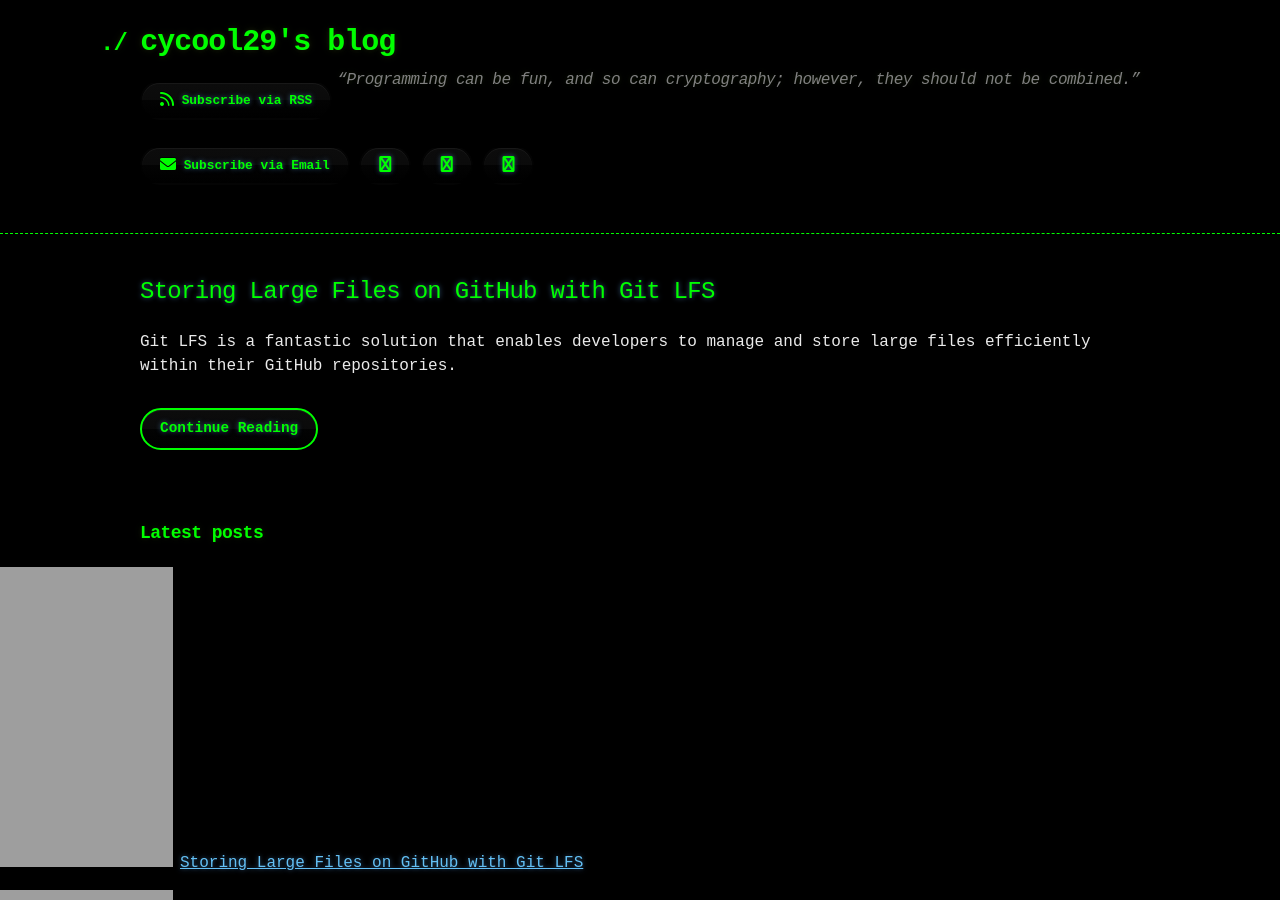
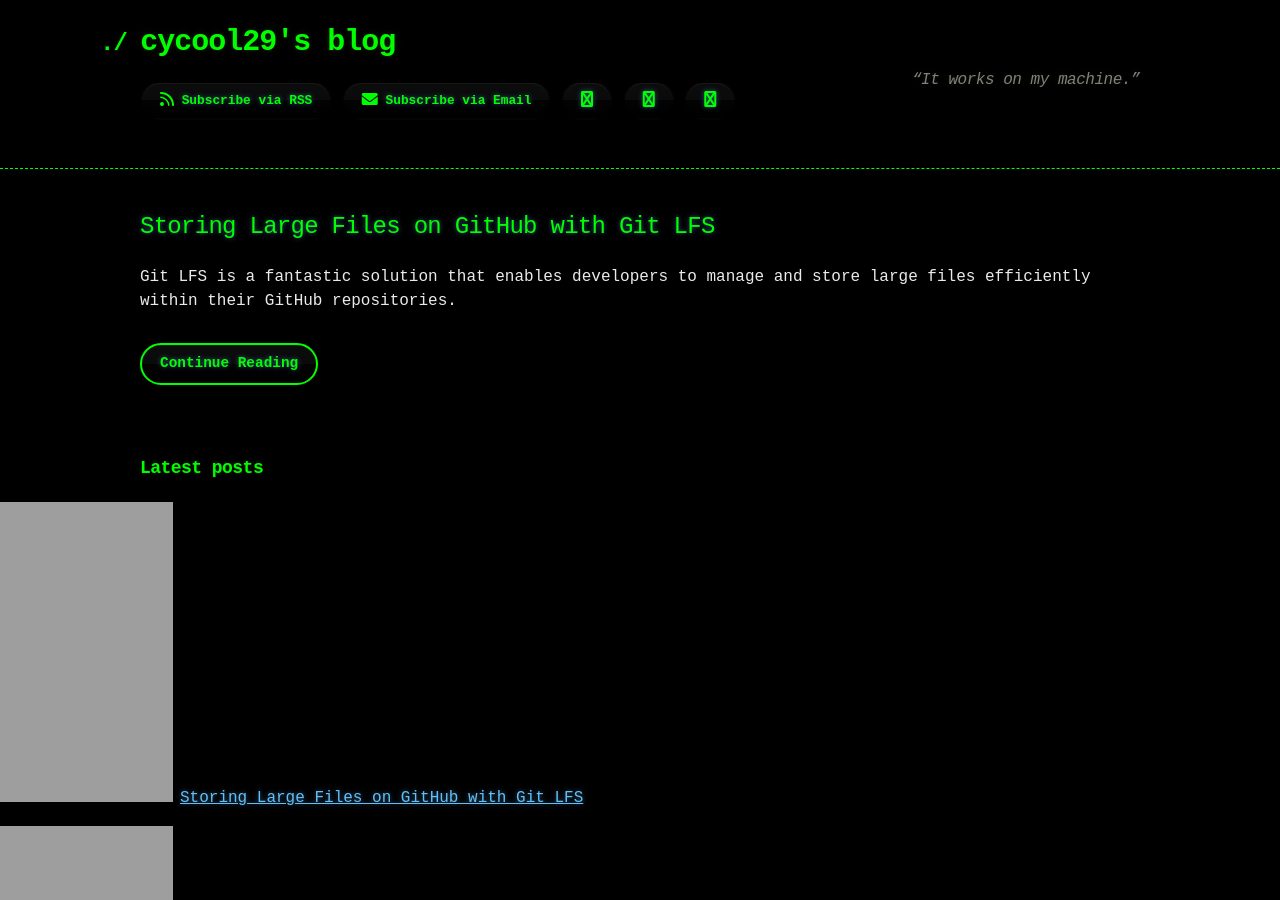
Before and after one commit to cycool29/cycool29.github.io, a Jekyll site: the page built from index.md, in a window 1280 px wide and 900 px high. Built offline with Jekyll 4.4.1, drawn with Linux system fonts in a browser that asks for light colours; a style sheet for code colours, icons or effects is not loaded.

Commit message:
Update quotes

```diff
--- a/_config.yml
+++ b/_config.yml
@@ -1,5 +1,5 @@
 title: cycool29's blog
-description: "“Programming can be fun, and so can cryptography; however, they should not be combined.” "
+description: "“It works on my machine.” "
 bio: A high school student. Intermediate in Python, Git, Bash. Learning JavaScript. He/Him. "
 author: cycool29
 url: https://cycool29.github.io
```
